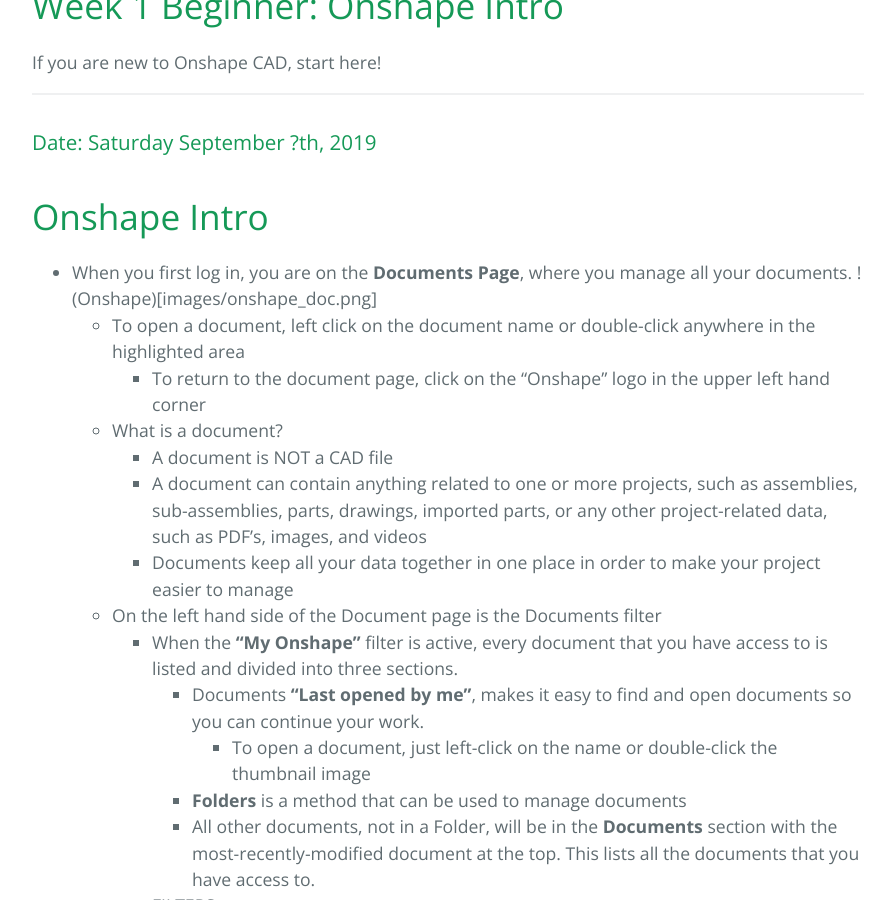
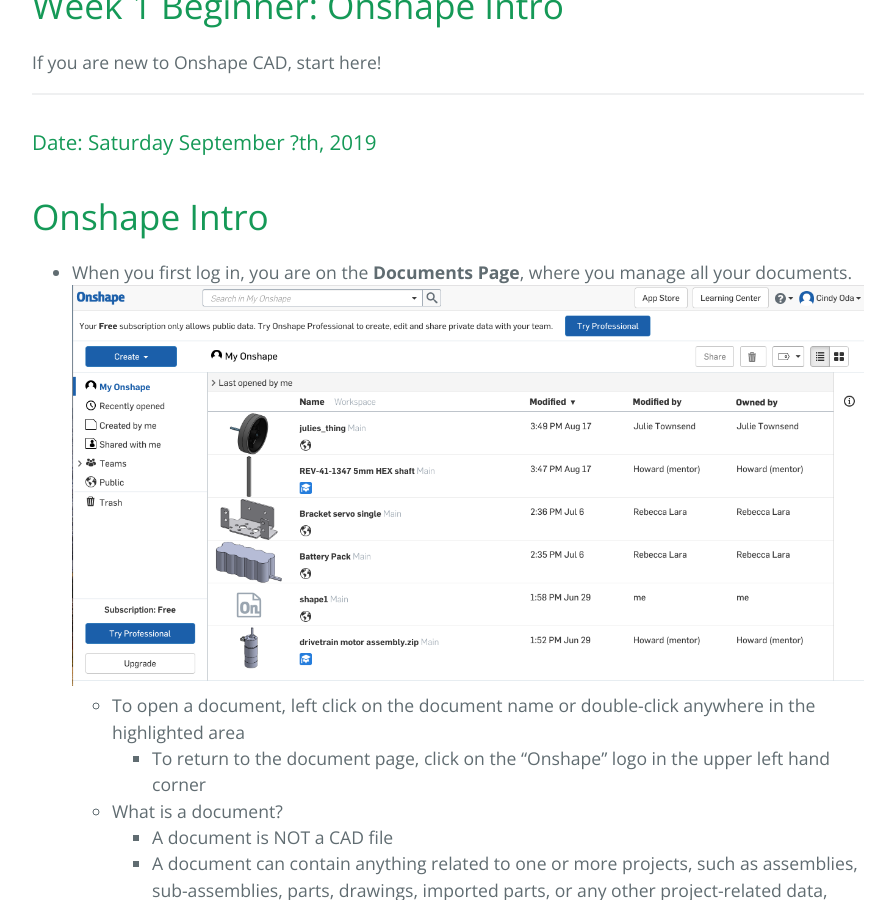
Before and after one commit to java-rnrr/CAD, a Jekyll site: the page built from _posts/2019-08-27-bw1-intro.md, in a window 1280 px wide and 900 px high, scrolled down 403 px. Shown: the whole window, without its empty margins (192-1087 px from the left). Built offline with Jekyll 4.4.1, drawn with Linux system fonts in a browser that asks for light colours; the repository's description, which GitHub fills in, is left out.

Commit message:
attempt to insert using img src

```diff
--- a/_posts/2019-08-27-bw1-intro.md
+++ b/_posts/2019-08-27-bw1-intro.md
@@ -6,7 +6,8 @@
 
 ### Date: Saturday September ?th, 2019
 # Onshape Intro
-* When you first log in, you are on the **Documents Page**, where you manage all your documents. !(Onshape)[images/onshape_doc.png]
+* When you first log in, you are on the **Documents Page**, where you manage all your documents.
+<img src="images/onshape_doc.png">
   * To open a document, left click on the document name or double-click anywhere in the highlighted area
     * To return to the document page, click on the "Onshape" logo in the upper left hand corner
   * What is a document?
```
